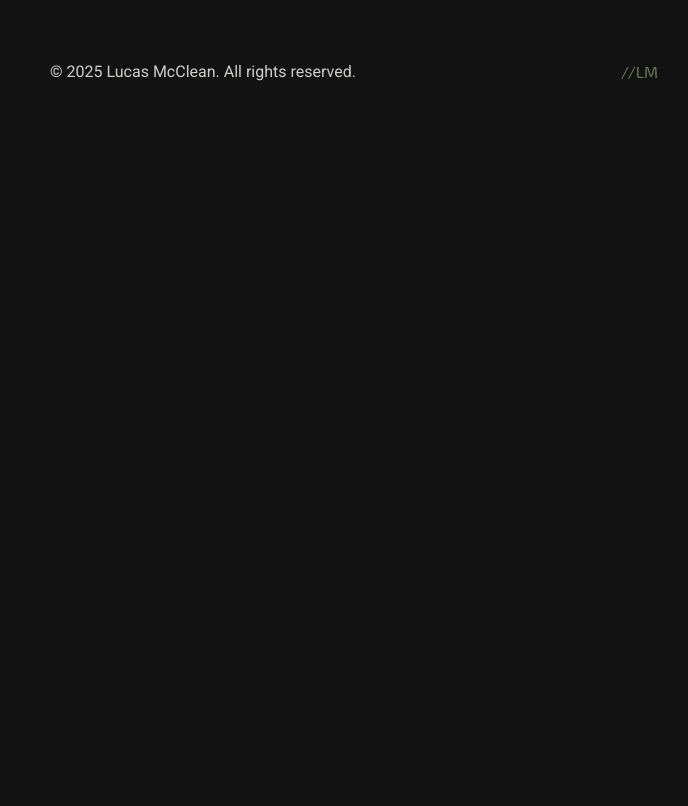
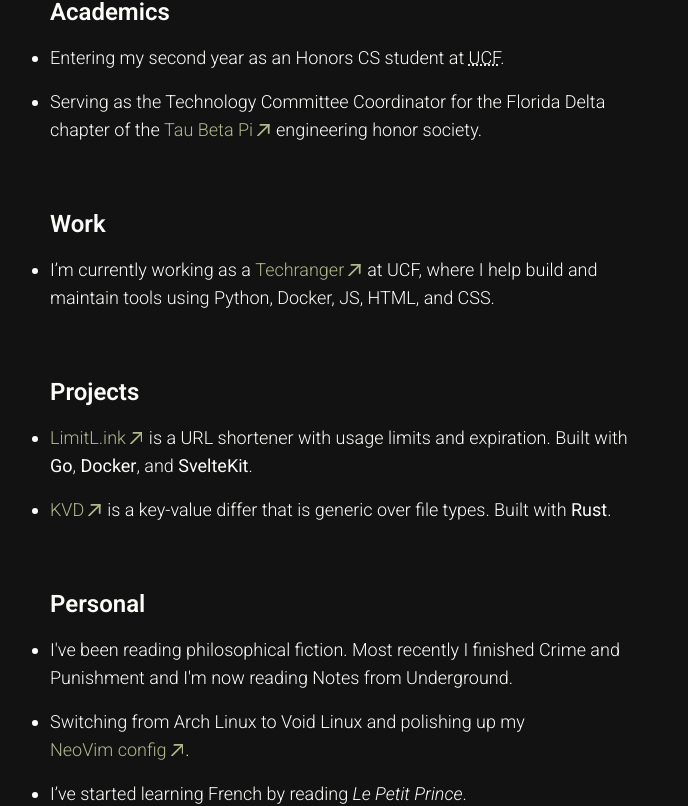
Before and after one commit to lucasmcclean/portfolio, a SvelteKit app: page /now in a window 1280 px wide. Shown: the part 280-1086 px from the top of the page, without its empty margins (286-974 px from the left). Before the commit the page ends 800 px from the top, so only its background shows below. Built offline with nearby package versions, Linux system fonts and the light colour scheme; a web font is replaced by a local one.

Commit message:
feat(now): fill out the now section

```diff
--- a/src/routes/now/+page.svelte
+++ b/src/routes/now/+page.svelte
@@ -28,7 +28,86 @@
 		</ul>
 	</nav>
 
-	<main id="main-content" class="xs:space-y-16 my-8 w-full space-y-8"></main>
+	<main id="main-content" class="xs:space-y-16 my-8 w-full space-y-8">
+		<section class="space-y-4">
+			<h3 class="text-2xl font-semibold">Academics</h3>
+			<ul class="list-disc space-y-4 font-light">
+				<li>
+					<p>
+						Entering my second year as an Honors CS student at
+						<abbr title="University of Central Florida">UCF</abbr>.
+					</p>
+				</li>
+				<li>
+					<p>
+						Serving as the Technology Committee Coordinator for the Florida Delta chapter of the <Link
+							href="https://tbp.org"
+							external>Tau Beta Pi</Link
+						> engineering honor society.
+					</p>
+				</li>
+			</ul>
+		</section>
+
+		<section class="space-y-4">
+			<h3 class="text-2xl font-semibold">Work</h3>
+			<ul class="list-disc space-y-4 font-light">
+				<li>
+					<p>
+						I’m currently working as a
+						<Link
+							href="https://techrangers.cdl.ucf.edu/techrangers_current/lucas_mcclean.html"
+							external>Techranger</Link
+						> at UCF, where I help build and maintain tools using Python, Docker, JS, HTML, and CSS.
+					</p>
+				</li>
+			</ul>
+		</section>
+
+		<section class="space-y-4">
+			<h3 class="text-2xl font-semibold">Projects</h3>
+			<ul class="list-disc space-y-4 font-light">
+				<li>
+					<p>
+						<Link href="https://github.com/lucasmcclean/limitlink/tree/v2" external>LimitL.ink</Link
+						> is a URL shortener with usage limits and expiration. Built with <strong>Go</strong>,
+						<strong>Docker</strong>, and <strong>SvelteKit</strong>.
+					</p>
+				</li>
+				<li>
+					<p>
+						<Link href="https://crates.io/crates/kvd" external>KVD</Link> is a key-value differ that
+						is generic over file types. Built with <strong>Rust</strong>.
+					</p>
+				</li>
+			</ul>
+		</section>
+
+		<section class="space-y-4">
+			<h3 class="text-2xl font-semibold">Personal</h3>
+			<ul class="list-disc space-y-4 font-light">
+				<li>
+					<p>
+						I've been reading philosophical fiction. Most recently I finished Crime and Punishment
+						and I'm now reading Notes from Underground.
+					</p>
+				</li>
+				<li>
+					<p>
+						Switching from Arch Linux to Void Linux and polishing up my <Link
+							href="https://github.com/lucasmcclean/.dotfiles"
+							external>NeoVim config</Link
+						>.
+					</p>
+				</li>
+				<li>
+					I’ve started learning French by reading <em>Le Petit Prince</em>.
+				</li>
+			</ul>
+		</section>
+
+		<p class="xs:text-base text-end text-sm italic opacity-80">Last updated: August 2025</p>
+	</main>
 
 	<footer class="xs:text-base mt-auto w-full space-y-2 py-8 text-sm opacity-80">
 		<div class="flex flex-wrap justify-between">
```
